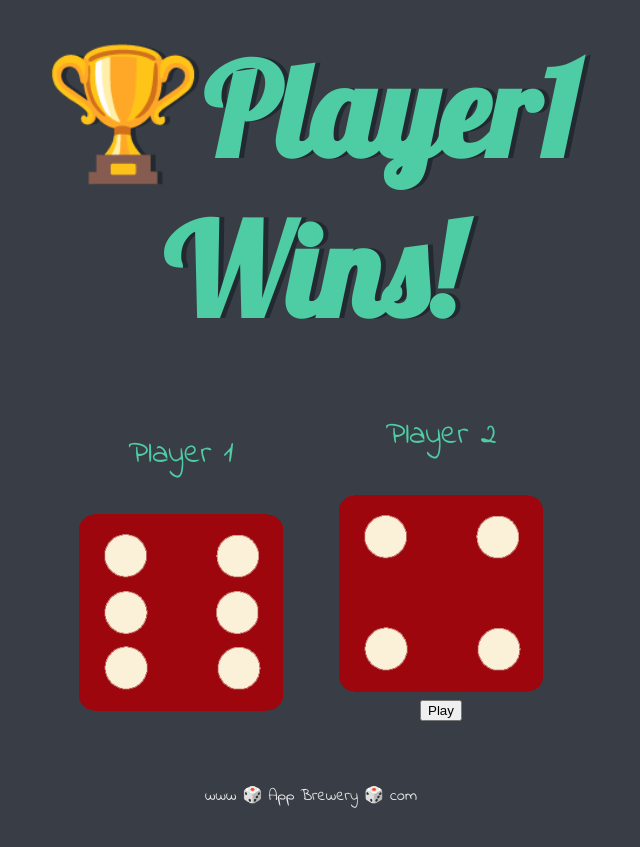
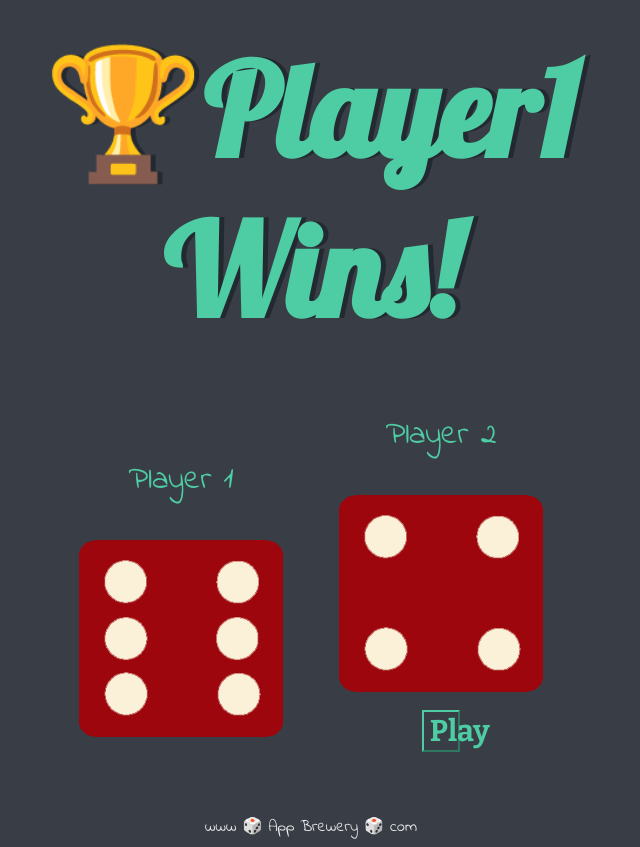
Before and after one commit to nitinbhadoriya/Dice-Game, a plain HTML site: page index.html in a window 1280 px wide. Shown: the whole page, without its empty margins (329-969 px from the left). Before the commit the page ends 816 px from the top, so only its background shows below. Drawn offline with nearby package versions, Linux system fonts and the light colour scheme.

Commit message:
Update styles.css
Adding btn Id for Play Button

```diff
--- a/styles.css
+++ b/styles.css
@@ -1,3 +1,12 @@
+#btn{
+  font-size: 30px;
+  width:15%;
+  margin-top:10px;
+  font-family: 'Bitter', serif;
+  border-color: #4ECCA3;
+  background-color: #393E46;
+  color:#4ECCA3;
+}
 .container {
   width: 70%;
   margin: auto;
```
